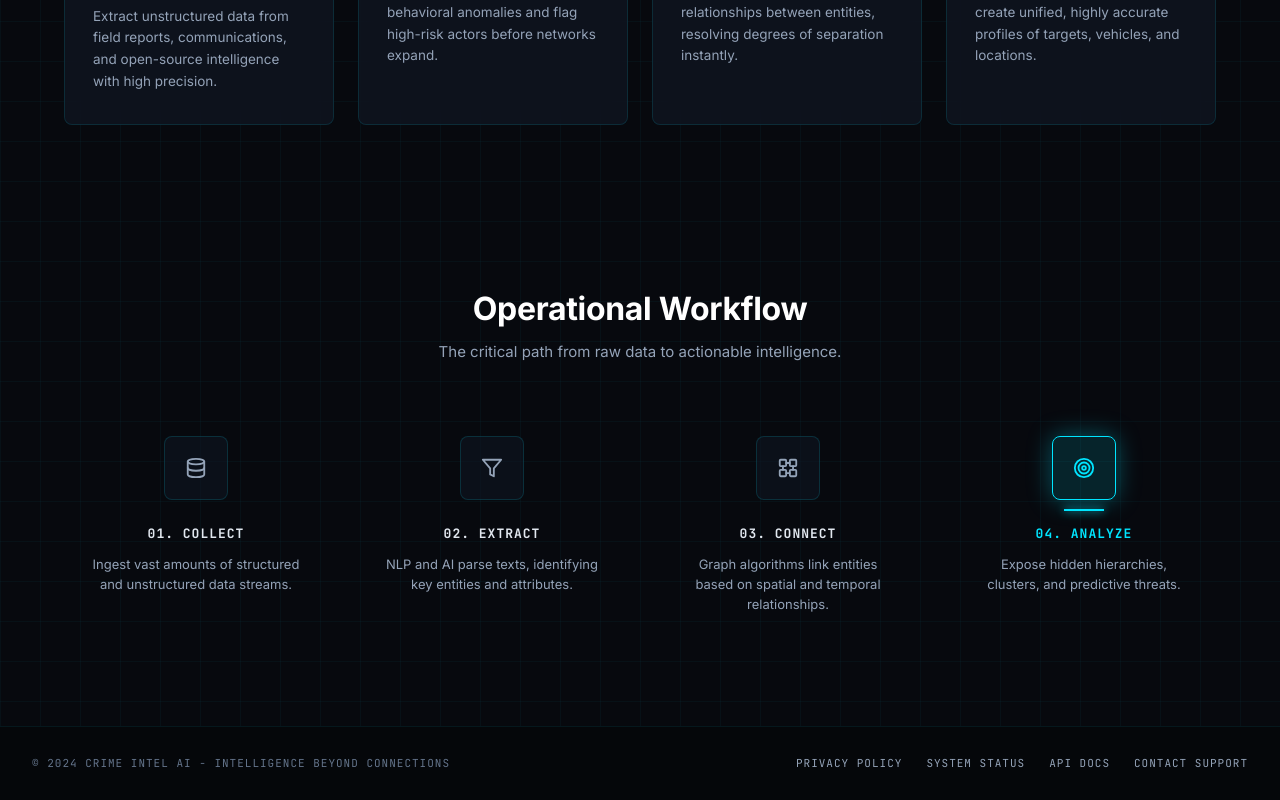
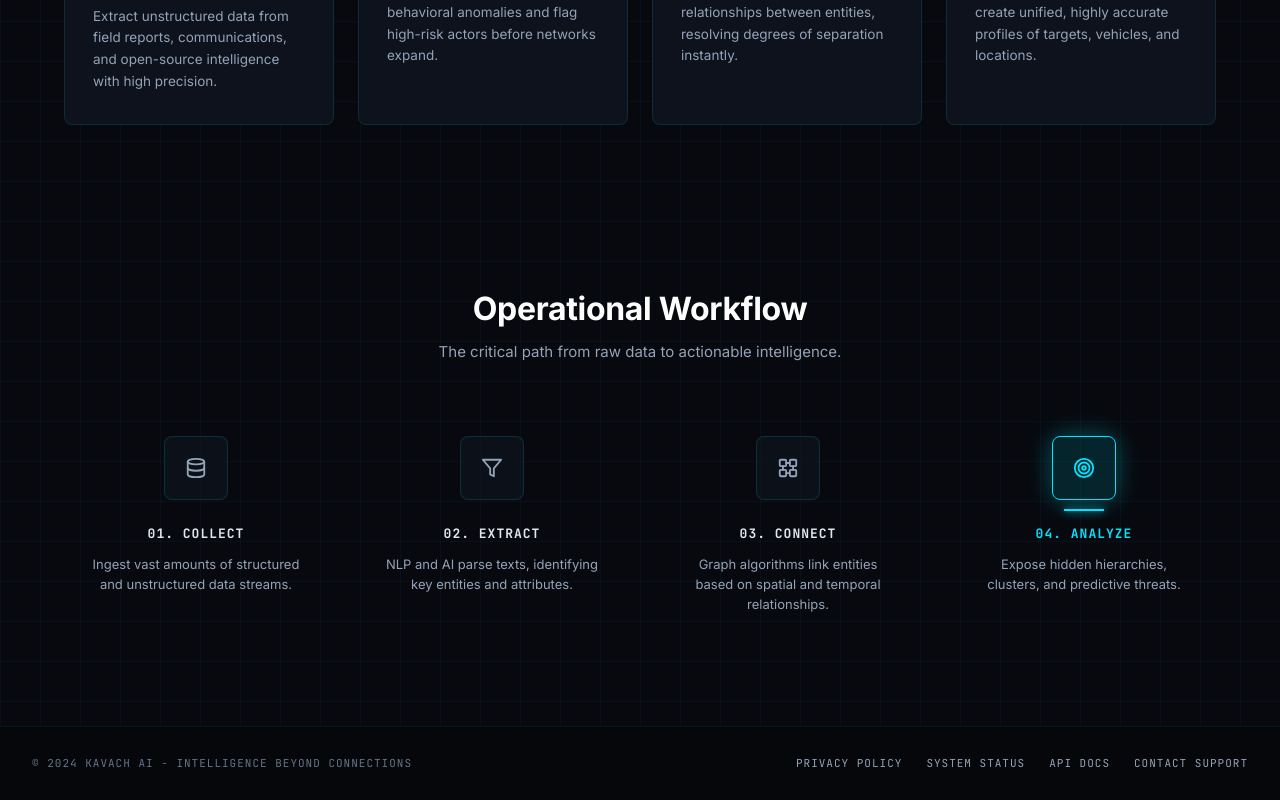
Before and after one commit to mayankkotuli099/SIH-HACKATHON, a React (Vite) app: page / in a window 1280 px wide. Shown: the part 979-1779 px from the top of the page. Built offline with nearby package versions, Linux system fonts and the light colour scheme.

Commit message:
Update project branding from Crime Intel AI to Kavach AI across navigation, footer, and page titles

```diff
--- a/frontend/src/components/Footer.jsx
+++ b/frontend/src/components/Footer.jsx
@@ -32,7 +32,7 @@ export default function Footer() {
           letterSpacing: '1px',
           color: 'var(--text-muted)'
         }}>
-          &copy; 2024 CRIME INTEL AI - INTELLIGENCE BEYOND CONNECTIONS
+          &copy; 2024 KAVACH AI - INTELLIGENCE BEYOND CONNECTIONS
         </div>
 
         {/* Right Links */}
--- a/frontend/src/components/Navbar.jsx
+++ b/frontend/src/components/Navbar.jsx
@@ -57,7 +57,7 @@ export default function Navbar() {
             alignItems: 'center',
             gap: '6px'
           }}>
-            CRIME INTEL <span style={{ color: 'var(--cyan-glow)', textShadow: '0 0 10px rgba(0,229,255,0.6)' }}>AI</span>
+            KAVACH <span style={{ color: 'var(--cyan-glow)', textShadow: '0 0 10px rgba(0,229,255,0.6)' }}>AI</span>
           </span>
         </div>
 
--- a/index.html
+++ b/index.html
@@ -4,7 +4,7 @@
     <meta charset="UTF-8" />
     <link rel="icon" type="image/svg+xml" href="/favicon.svg" />
     <meta name="viewport" content="width=device-width, initial-scale=1.0" />
-    <title>kavach-ai</title>
+    <title>Kavach AI - Intelligence Beyond Connections</title>
   </head>
   <body>
     <div id="root"></div>
--- a/src/components/Footer.jsx
+++ b/src/components/Footer.jsx
@@ -32,7 +32,7 @@ export default function Footer() {
           letterSpacing: '1px',
           color: 'var(--text-muted)'
         }}>
-          &copy; 2024 CRIME INTEL AI - INTELLIGENCE BEYOND CONNECTIONS
+          &copy; 2024 KAVACH AI - INTELLIGENCE BEYOND CONNECTIONS
         </div>
 
         {/* Right Links */}
--- a/src/components/Navbar.jsx
+++ b/src/components/Navbar.jsx
@@ -57,7 +57,7 @@ export default function Navbar() {
             alignItems: 'center',
             gap: '6px'
           }}>
-            CRIME INTEL <span style={{ color: 'var(--cyan-glow)', textShadow: '0 0 10px rgba(0,229,255,0.6)' }}>AI</span>
+            KAVACH <span style={{ color: 'var(--cyan-glow)', textShadow: '0 0 10px rgba(0,229,255,0.6)' }}>AI</span>
           </span>
         </div>
 
```
